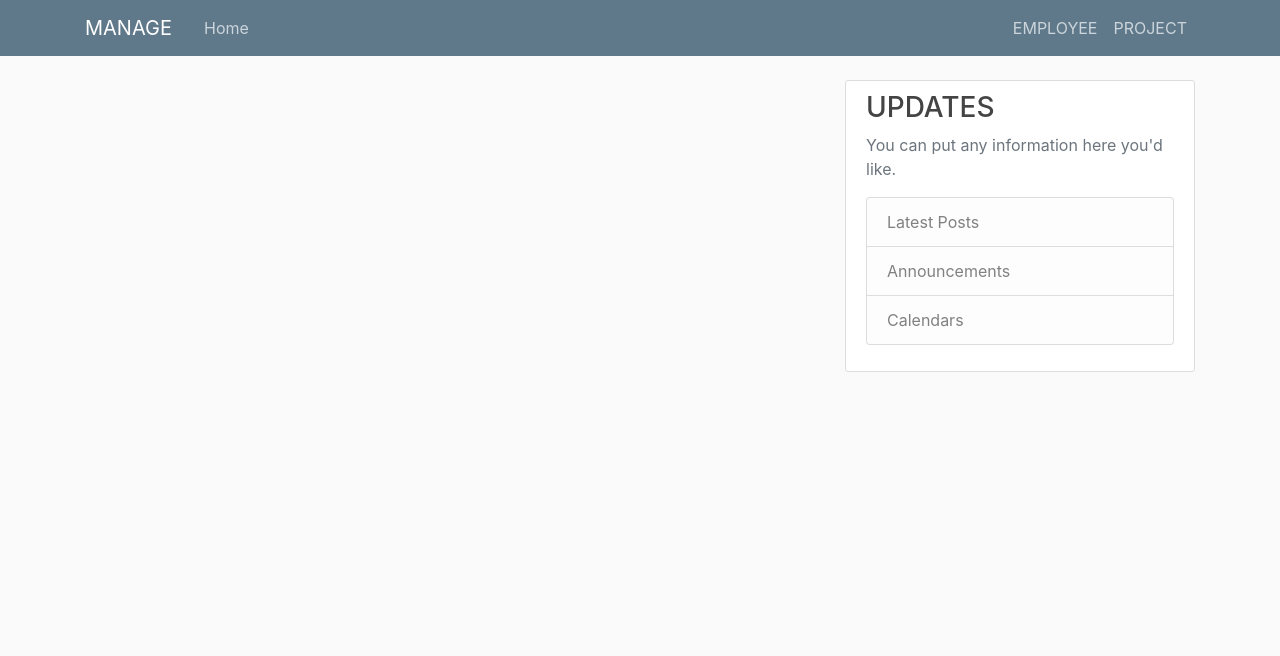
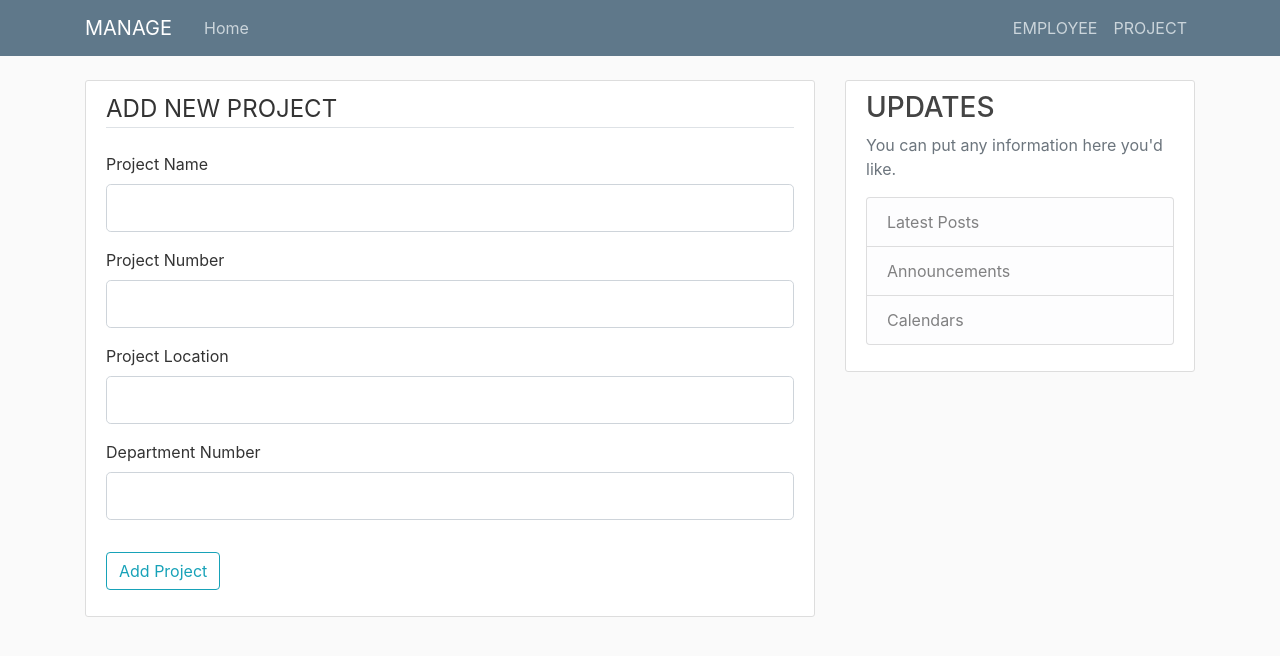
Before and after one commit to vaishakhRaveendran/CompanyDataBase, a Flask app: template templates/add_project.html in a window 1280 px wide. Shown: the top 656 px of the page. Run offline with Flask 3, Linux system fonts and the light colour scheme; the template is opened without the code that fills it: values that come from a table or form of the project are taken from there, others are empty; some libraries are stand-ins or nearby versions.

Commit message:
adding project html

```diff
--- a/forms.py
+++ b/forms.py
@@ -9,18 +9,19 @@ class addEmployeeForm(FlaskForm):
     fname = StringField('First Name', validators=[DataRequired(), Length(min=3,max=30)])
     minit = StringField('Middle Initial', validators=[Length(max=20)])
     lname = StringField('Last Name', validators=[DataRequired(), Length(max=30)])
-    ssn = IntegerField('SSN', validators=[DataRequired()])
+    ssn = IntegerField('Social Security Number', validators=[DataRequired()])
     bdate = DateField('Birthdate', validators=[DataRequired()])
     address = StringField('Address', validators=[Length(max=60)])
     sex = SelectField('Sex', choices=[('M', 'Male'), ('F', 'Female')], validators=[DataRequired()])
     salary = IntegerField('Salary', validators=[DataRequired()])
-    super_ssn = IntegerField('Supervisor SSN')
+    dno = IntegerField('Department Number',default=1,validators=[DataRequired()])
+    super_ssn = IntegerField('Supervisor SSN',default=123456009)
 #submit field will send back info back to us.
-    submit = SubmitField('Add New Employee')
+    submit = SubmitField('Add')
 
 class addProjectForm(FlaskForm):
     pname = StringField('Project Name', validators=[DataRequired(), Length(max=30)])
     pnumber = IntegerField('Project Number', validators=[DataRequired()])
     plocation = StringField('Project Location', validators=[Length(max=30)])
     dnum = IntegerField('Department Number', validators=[DataRequired()])
-    submit = SubmitField('Add New Project')
+    submit = SubmitField('Add Project')
--- a/run.py
+++ b/run.py
@@ -1,4 +1,4 @@
-from flask import Flask, render_template
+from flask import Flask, render_template,flash,redirect,url_for
 from forms import addEmployeeForm, addProjectForm
 app = Flask(__name__)
 app.config['SECRET_KEY'] = 'ba3090250e17faed336ea51e083266e0'
@@ -7,10 +7,23 @@ app.config['SECRET_KEY'] = 'ba3090250e17faed336ea51e083266e0'
 @app.route("/home")
 def home():
     return render_template('home.html')
-@app.route("/add_employees")
+@app.route("/add_employees",methods=['POST','GET'])
 def add_employees():
     form=addEmployeeForm()
+    if form.validate_on_submit():
+        flash(f'Welcome Aboard {form.fname.data.upper()}!','success')
+        return redirect(url_for('home'))
     return render_template('add_employee.html',title='add employee',form=form)
+
+
+@app.route("/add_projects",methods=['POST','GET'])
+def add_projects():
+    form=addProjectForm()
+    if form.validate_on_submit():
+        flash(f'Work Alert : {form.pname.data.upper()}!','success')
+        return redirect(url_for('home'))
+    return render_template('add_project.html', title='add project', form=form)
+
 
 if __name__ == '__main__':
     app.run(debug=True)
--- a/templates/add_employee.html
+++ b/templates/add_employee.html
@@ -4,7 +4,7 @@
     <form method="POST" action="">
         {{ form.hidden_tag()}}
         <fieldset class="form-group">
-            <legend class="border-bottom mb-4">Add Employee </legend>
+            <legend class="border-bottom mb-4">ADD NEW EMPLOYEE</legend>
             <div class="form-group">
                 {{ form.fname.label(class="form-control-label") }}
                 {{ form.fname(class="form-control form-control-lg") }}
@@ -16,6 +16,10 @@
             <div class="form-group">
                 {{ form.lname.label(class="form-control-label") }}
                 {{ form.lname(class="form-control form-control-lg") }}
+            </div>
+            <div class="form-group">
+                {{ form.dno.label(class="form-control-label") }}
+                {{ form.dno(class="form-control form-control-lg") }}
             </div>
             <div class="form-group">
                 {{ form.ssn.label(class="form-control-label") }}
--- a/templates/add_project.html
+++ b/templates/add_project.html
@@ -1,4 +1,30 @@
 {% extends "layout.html" %}
 {% block content %}
-
+<div class="content-section">
+    <form method="POST" action="">
+        {{ form.hidden_tag()}}
+        <fieldset class="form-group">
+            <legend class="border-bottom mb-4">ADD NEW PROJECT </legend>
+            <div class="form-group">
+                {{ form.pname.label(class="form-control-label") }}
+                {{ form.pname(class="form-control form-control-lg") }}
+            </div>
+            <div class="form-group">
+                {{ form.pnumber.label(class="form-control-label") }}
+                {{ form.pnumber(class="form-control form-control-lg") }}
+            </div>
+            <div class="form-group">
+                {{ form.plocation.label(class="form-control-label") }}
+                {{ form.plocation(class="form-control form-control-lg") }}
+            </div>
+            <div class="form-group">
+                {{ form.dnum.label(class="form-control-label") }}
+                {{ form.dnum(class="form-control form-control-lg") }}
+            </div>
+            </fieldset>
+            <div class="form-group">
+                {{ form.submit(class="btn btn-outline-info") }}
+            </div>
+    </form>
+</div>
 {% endblock content %}
--- a/templates/layout.html
+++ b/templates/layout.html
@@ -30,8 +30,8 @@
             </div>
             <!-- Navbar Right Side -->
             <div class="navbar-nav">
-              <a class="nav-item nav-link" href="/add_employees">EMPLOYEE</a>
-              <a class="nav-item nav-link" href="/add_projects">PROJECT</a>
+              <a class="nav-item nav-link" href="{{ url_for('add_employees') }}">EMPLOYEE</a>
+              <a class="nav-item nav-link" href="{{ url_for('add_projects') }}">PROJECT</a>
             </div>
           </div>
         </div>
@@ -40,7 +40,16 @@
     <main role="main" class="container">
       <div class="row">
         <div class="col-md-8">
-          {% block content %}{% endblock %}
+            {% with messages =get_flashed_messages(with_categories=true)%}
+              {% if messages %}
+                 {% for category, message in messages %}
+                    <div class=" alert alert-{{category }}">
+                        {{ message }}
+                    </div>
+                 {% endfor %}
+              {% endif %}
+            {% endwith %}
+            {% block content %}{% endblock %}
         </div>
         <div class="col-md-4">
           <div class="content-section">
```
